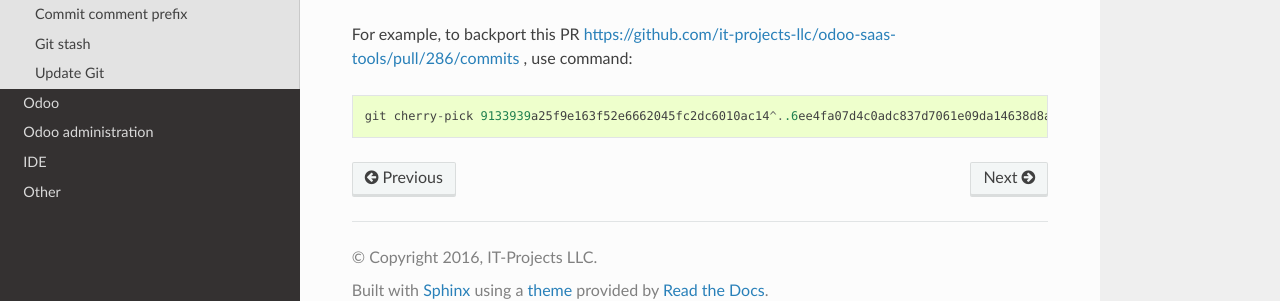
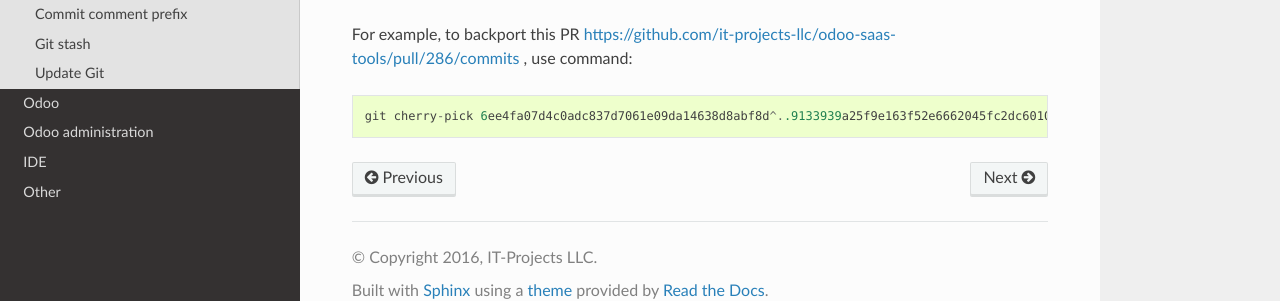
Before and after one commit to itpp-labs/odoo-development, a Sphinx documentation site: the page built from docs/git/porting.rst, in a window 1280 px wide and 900 px high, scrolled down 968 px. Shown: the part 574-875 px from the top of the window. Built offline with Sphinx 7.4.7 and the Read the Docs theme 2.0.0, drawn with Linux system fonts in a browser that asks for light colours; pages that are not in the unit, such as notebooks, are missing from menus.

Commit message:
[FIX] order of commits

```diff
--- a/docs/git/porting.rst
+++ b/docs/git/porting.rst
@@ -62,4 +62,4 @@ The command ``git cherry-pick A..B`` applies commits betwwen A and B, but withou
 
 For example, to backport this PR https://github.com/it-projects-llc/odoo-saas-tools/pull/286/commits , use command::
 
-   git cherry-pick 9133939a25f9e163f52e6662045fc2dc6010ac14^..6ee4fa07d4c0adc837d7061e09da14638d8abf8d
+   git cherry-pick 6ee4fa07d4c0adc837d7061e09da14638d8abf8d^..9133939a25f9e163f52e6662045fc2dc6010ac14
```
